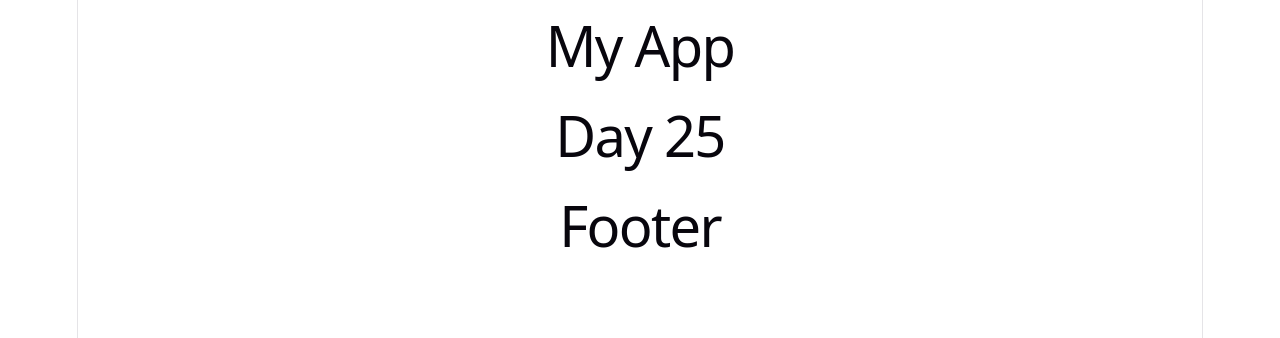
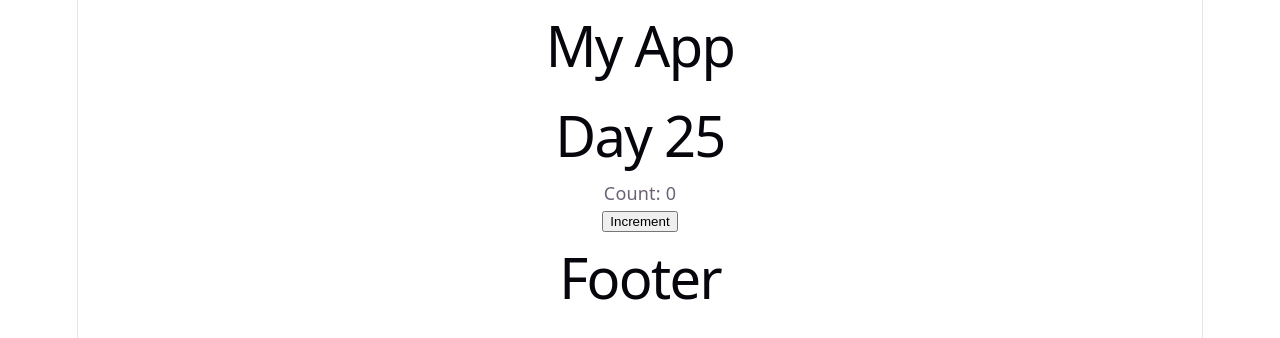
Before and after one commit to GoodPineApple/oz-react, a React (Vite) app: page / in a window 1280 px wide. Shown: the top 338 px of the page. Built offline with nearby package versions, Linux system fonts and the light colour scheme.

Commit message:
day25 counter

```diff
--- a/src/App.jsx
+++ b/src/App.jsx
@@ -8,8 +8,8 @@ function App() {
   return (
     <>
       <Header />
+      {/* <MainPage /> */}
       <Day25Page />
-      {/* <MainPage /> */}
       <Footer />
     </>
   );
--- a/src/day25/Day25Page.jsx
+++ b/src/day25/Day25Page.jsx
@@ -1,7 +1,10 @@
+import Counter from "./counter/Counter";
+
 const Day25Page = () => {
   return (
     <>
       <h1>Day 25</h1>
+      <Counter />
     </>
   );
 };
--- /dev/null
+++ b/src/day25/counter/Counter.jsx
@@ -0,0 +1,17 @@
+import { useState } from "react";
+
+const Counter = () => {
+  // const count = 0; // hook과 연동되지 않음
+  const [count, setCount] = useState(0);
+  const handleIncrement = () => {
+    setCount(count + 1);
+  };
+  return (
+    <div>
+      <p>Count: {count}</p>
+      <button onClick={handleIncrement}>Increment</button>
+    </div>
+  );
+};
+
+export default Counter;
```
